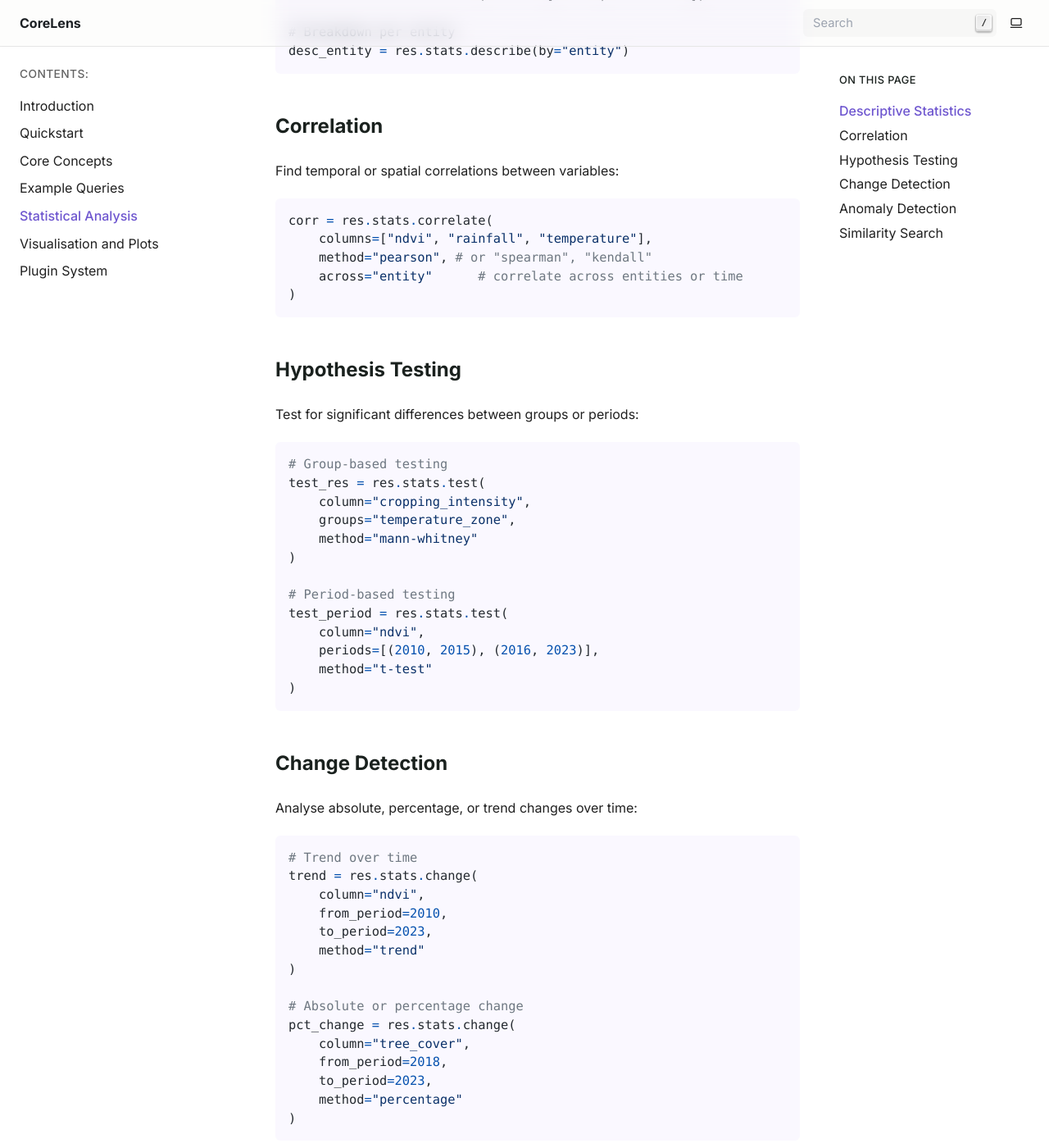
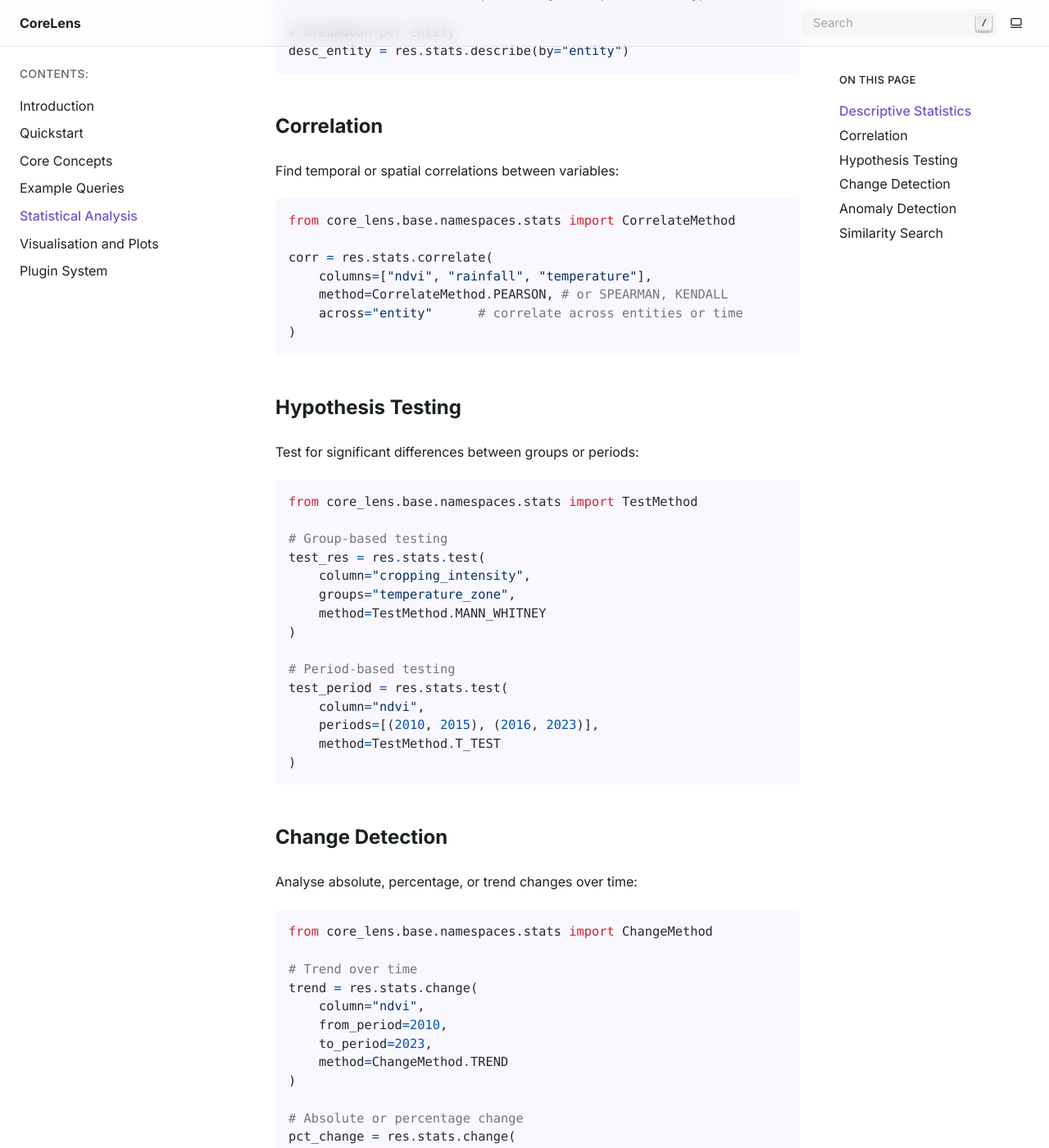
Before and after one commit to ApoorvaKashyap/core-lens, a Sphinx documentation site: the page built from docs/source/stats.md, in a window 1280 px wide and 1400 px high, scrolled down 404 px. Shown: the whole window at 82% size. Built offline with Sphinx 7.4.7, drawn with Linux system fonts in a browser that asks for light colours; pages that are not in the unit, such as notebooks, are missing from menus; some of the changed text lies outside the part shown.

Commit message:
docs(types): change the literal sets in stats.py and unit tests to enums

````diff
--- a/docs/source/stats.md
+++ b/docs/source/stats.md
@@ -17,9 +17,11 @@ desc_entity = res.stats.describe(by="entity")
 Find temporal or spatial correlations between variables:
 
 ```python
+from core_lens.base.namespaces.stats import CorrelateMethod
+
 corr = res.stats.correlate(
     columns=["ndvi", "rainfall", "temperature"],
-    method="pearson", # or "spearman", "kendall"
+    method=CorrelateMethod.PEARSON, # or SPEARMAN, KENDALL
     across="entity"      # correlate across entities or time
 )
 ```
@@ -29,18 +31,20 @@ corr = res.stats.correlate(
 Test for significant differences between groups or periods:
 
 ```python
+from core_lens.base.namespaces.stats import TestMethod
+
 # Group-based testing
 test_res = res.stats.test(
     column="cropping_intensity",
     groups="temperature_zone",
-    method="mann-whitney"
+    method=TestMethod.MANN_WHITNEY
 )
 
 # Period-based testing
 test_period = res.stats.test(
     column="ndvi",
     periods=[(2010, 2015), (2016, 2023)],
-    method="t-test"
+    method=TestMethod.T_TEST
 )
 ```
 
@@ -49,12 +53,14 @@ test_period = res.stats.test(
 Analyse absolute, percentage, or trend changes over time:
 
 ```python
+from core_lens.base.namespaces.stats import ChangeMethod
+
 # Trend over time
 trend = res.stats.change(
     column="ndvi",
     from_period=2010,
     to_period=2023,
-    method="trend"
+    method=ChangeMethod.TREND
 )
 
 # Absolute or percentage change
@@ -62,7 +68,7 @@ pct_change = res.stats.change(
     column="tree_cover",
     from_period=2018,
     to_period=2023,
-    method="percentage"
+    method=ChangeMethod.PERCENTAGE
 )
 ```
 
@@ -71,11 +77,13 @@ pct_change = res.stats.change(
 Identify anomalies against a historical baseline or cross-sectionally:
 
 ```python
+from core_lens.base.namespaces.stats import AnomalyTsMethod, AnomalyCrossMethod
+
 # Timeseries anomaly against its own history
 ts_anomalies = res.stats.anomaly(
     column="ndvi",
     mode="timeseries",
-    method="stl",
+    method=AnomalyTsMethod.STL,
     baseline=(2010, 2018)
 )
 
@@ -93,13 +101,15 @@ cross_anomalies = res.stats.anomaly(
 Find entities similar to a target entity across multiple dimensions:
 
 ```python
+from core_lens.base.namespaces.stats import SimilarityMethod
+
 similar = res.stats.similarity(
     target="13_551",
     columns={
         "rainfall": ("annual", {"year": 2018}),
         "ndvi": ("fortnightly", {"season": "kharif", "year": 2020})
     },
-    method="euclidean",
+    method=SimilarityMethod.EUCLIDEAN,
     top_n=10
 )
 ```
````
Also changed, not shown: other parts of docs/source/stats.md (+1 -1 lines), 1 other file.
